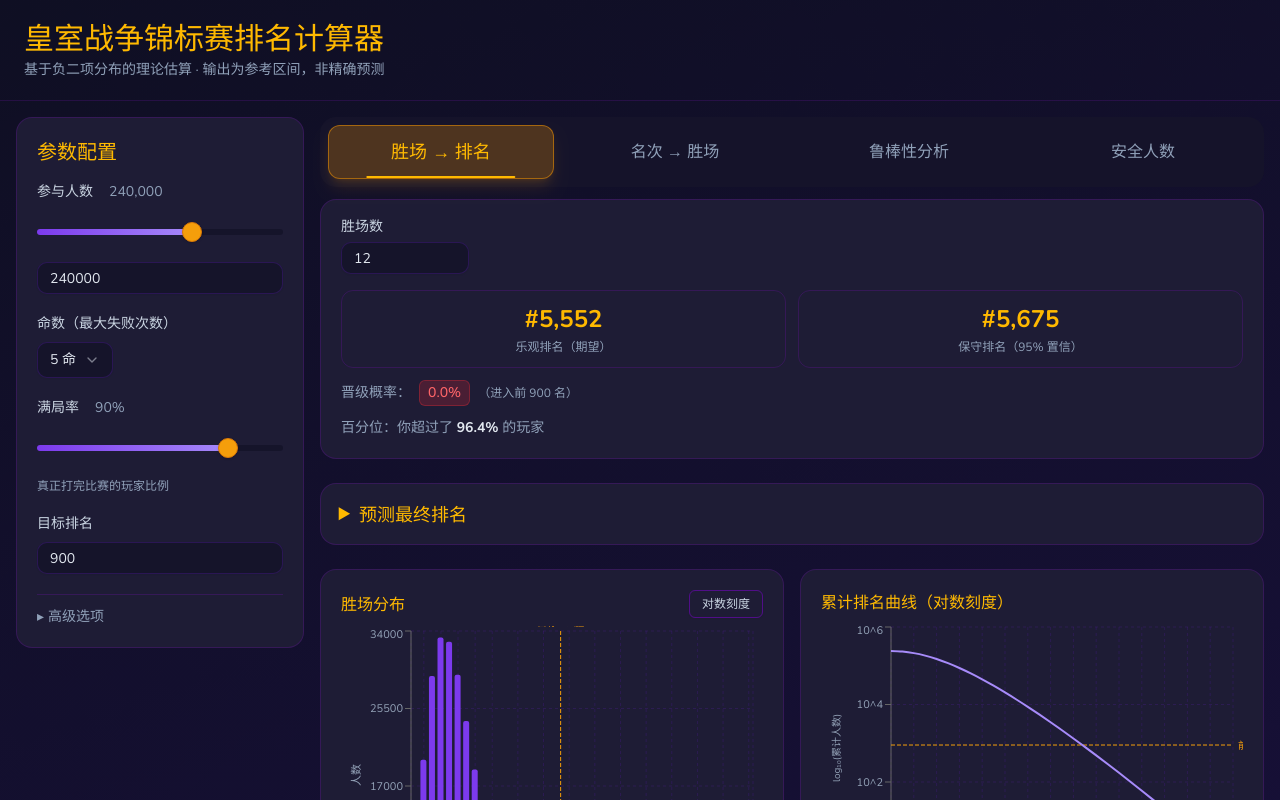
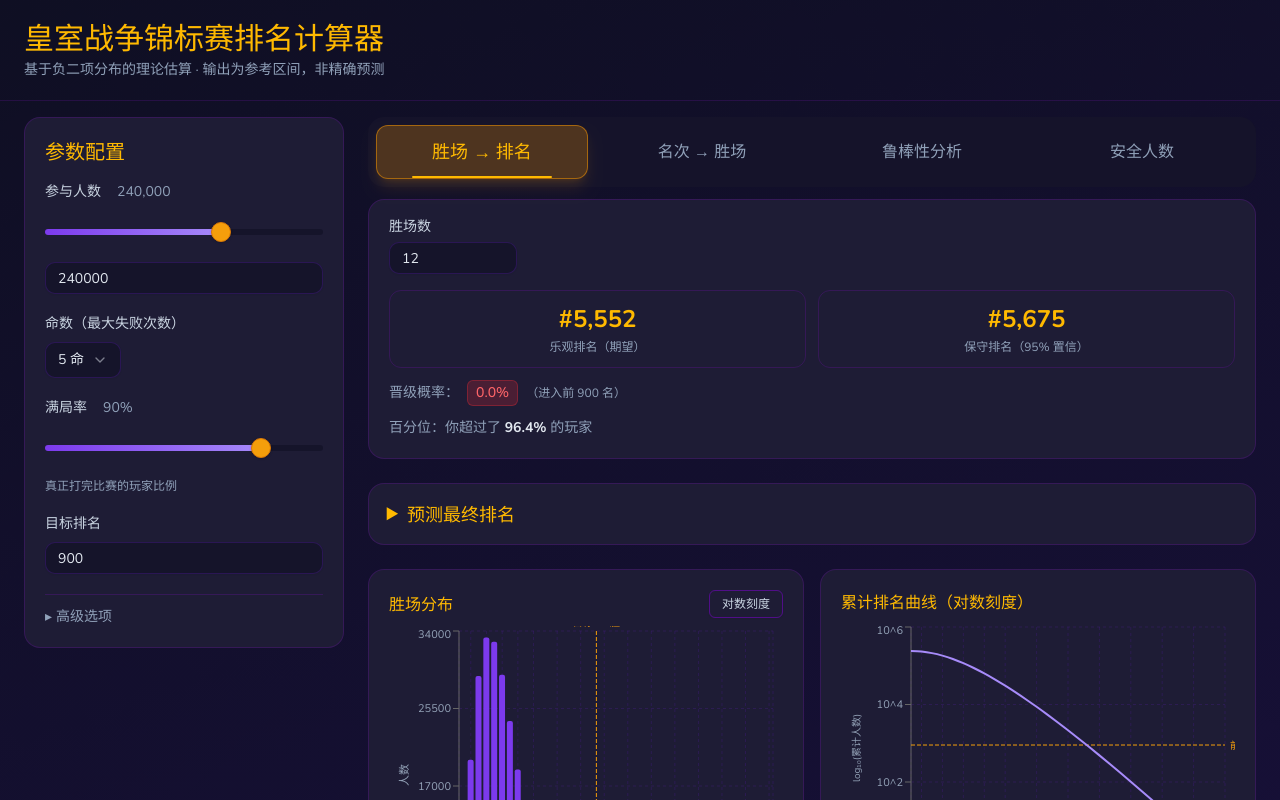
Before and after one commit to treerobin06/cr-tournament-calc, a React (Vite) app: page / in a window 1280 px wide. Shown: the top 800 px of the page. Built offline with nearby package versions, Linux system fonts and the light colour scheme.

Commit message:
fix: 修复布局 — 移除 max-width 限制，加宽侧边栏

```diff
--- a/src/App.tsx
+++ b/src/App.tsx
@@ -38,9 +38,9 @@ function App() {
       </header>
 
       {/* Main Layout */}
-      <div className="max-w-screen-2xl mx-auto px-4 py-4 flex gap-4">
+      <div className="w-full px-6 py-4 flex gap-6">
         {/* Left Sidebar: ParameterPanel */}
-        <aside className="w-72 shrink-0">
+        <aside className="w-80 shrink-0">
           <ParameterPanel params={params} onChange={setParams} />
         </aside>
 
--- a/src/index.css
+++ b/src/index.css
@@ -48,7 +48,7 @@ h1, h2, h3, h4, h5, h6 {
 }
 
 #root {
-  max-width: 1600px;
+  width: 100%;
   margin: 0 auto;
   padding: 0;
 }
```
